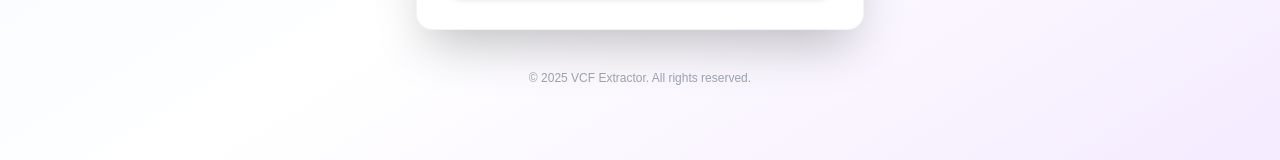
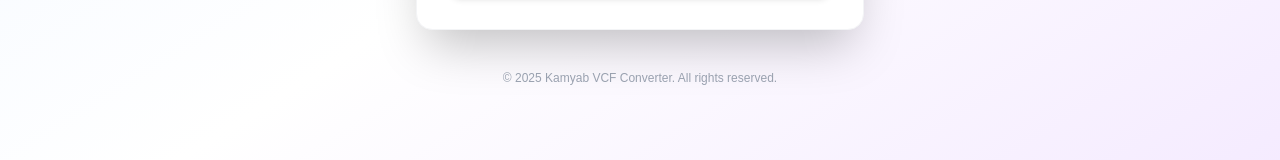
Before and after one commit to thekamyabsagar/kamyabvcffile, a Next.js app: page / in a window 1280 px wide. Shown: the part 528-688 px from the top of the page. Built offline with nearby package versions, Linux system fonts and the light colour scheme; no server answers.

Commit message:
little tweaks of changing the name

```diff
--- a/src/app/page.js
+++ b/src/app/page.js
@@ -158,7 +158,7 @@ export default function Home() {
       </div>
 
       <footer className="mt-10 text-xs text-gray-400 text-center">
-        &copy; {new Date().getFullYear()} VCF Extractor. All rights reserved.
+        &copy; {new Date().getFullYear()} Kamyab VCF Converter. All rights reserved.
       </footer>
     </main>
   );
```
